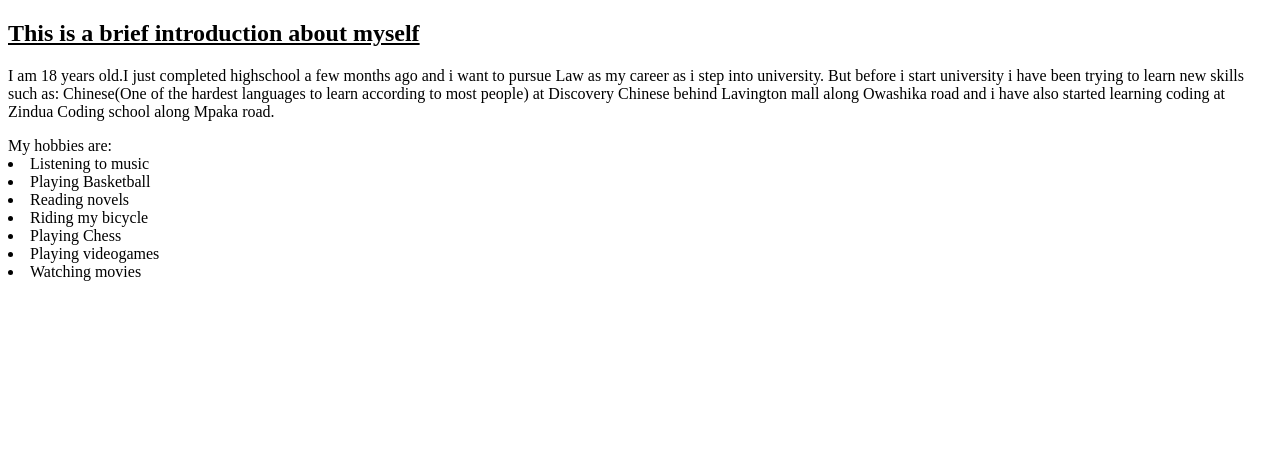
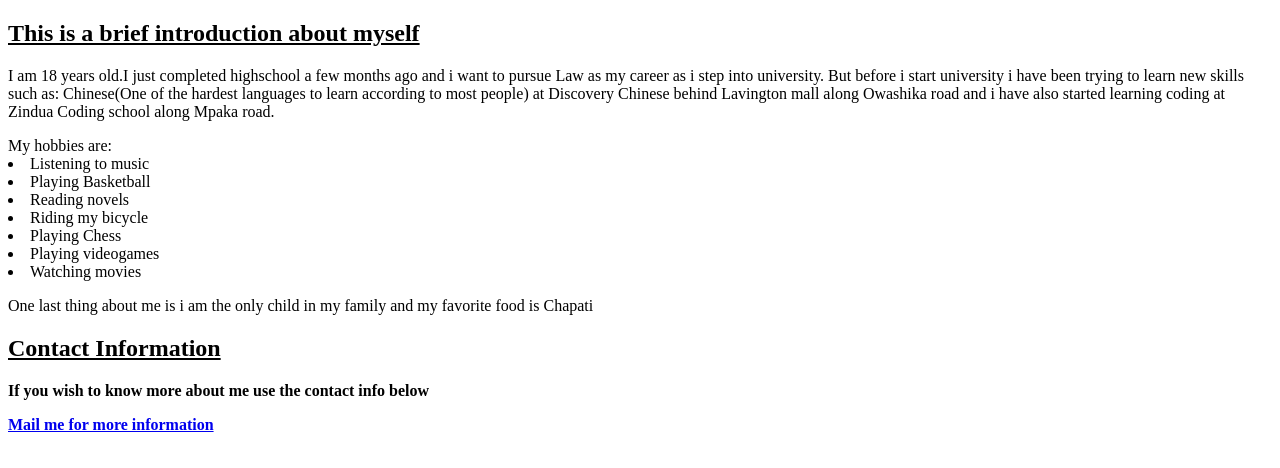
Before and after one commit to Seanon1/Personal-Porfolio, a plain HTML site: page index.html in a window 1280 px wide. Drawn offline with Linux system fonts and the light colour scheme.

Commit message:
Finalizing on project

```diff
--- a/index.html
+++ b/index.html
@@ -29,8 +29,8 @@
    </div>
 
    <div>
+     <!-- List -->
      <section>
-       <!--list-->
        My hobbies are:
        <li>Listening to music</li>
        <li>Playing Basketball</li>
@@ -39,12 +39,28 @@
        <li>Playing Chess</li>
        <li>Playing videogames</li>
        <li>Watching movies</li>
+     </section>
+   </div>
 
+   <div>
+    <section>
+       <p>
+        One last thing about me is i am the only child in my family and my favorite food is Chapati
+       </p>
+    </section>
+   </div>
 
+   <div>
+     <!-- The Contact section -->
+     <section>
+      <h2>
+          <u>Contact Information</u>
+      </h2>
+       <p>
+        <b>If you wish to know more about me use the contact info below<b>
+        </p>
+       <p><a href="mailto:seangachango@gmail.com">Mail me for more information</a></p>
      </section>
-
-
-
    </div>
 
 
```
